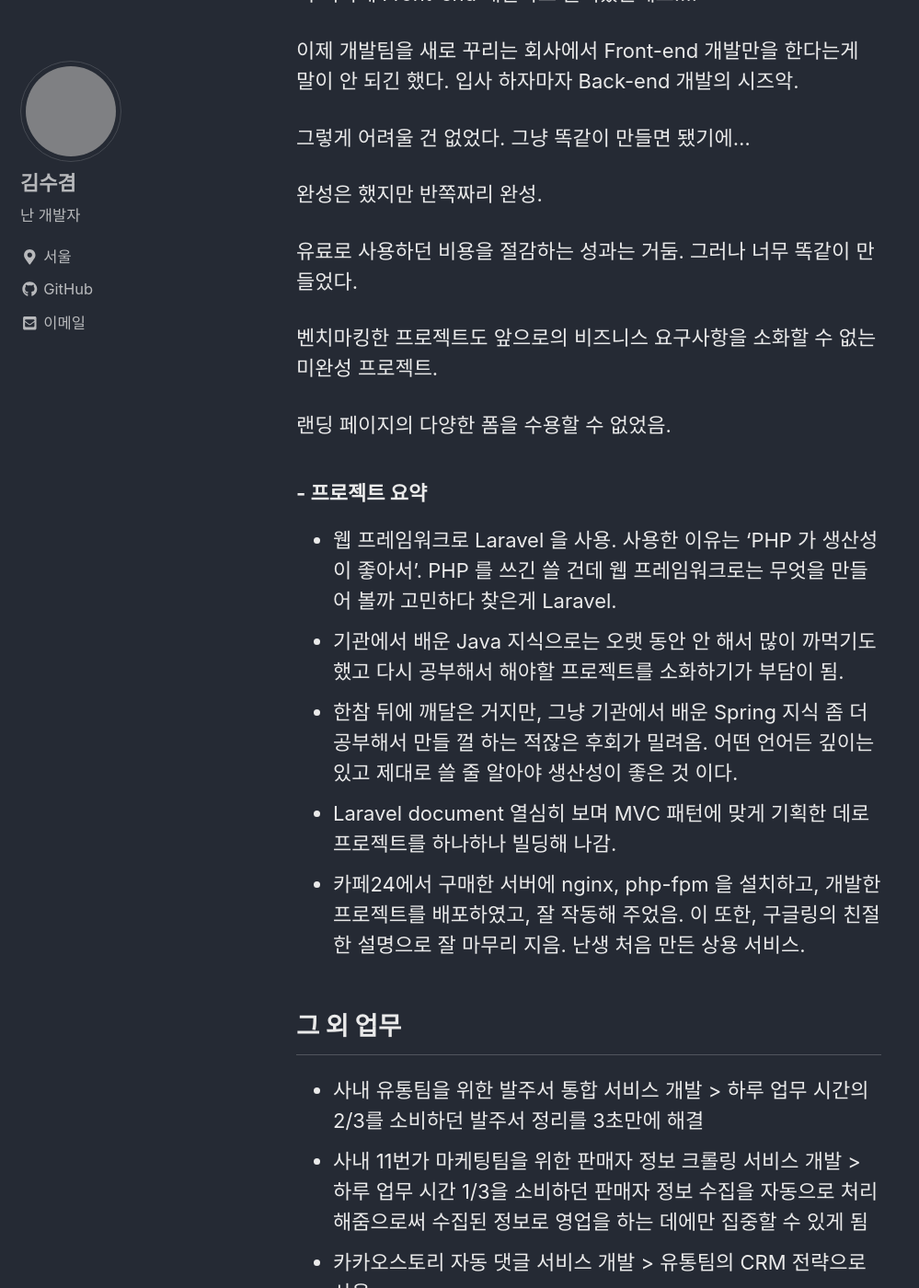
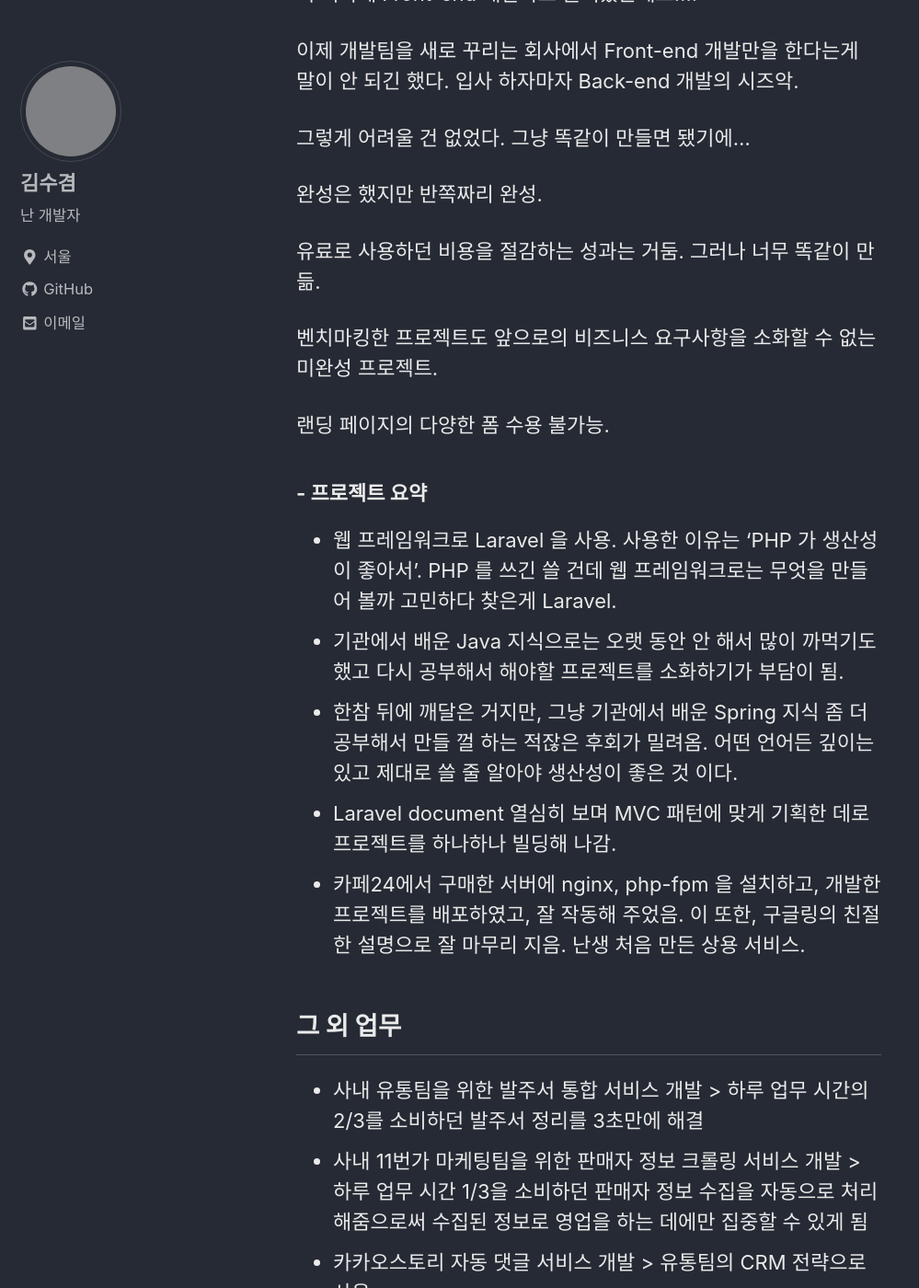
Before and after one commit to sookyeomKim/sookyeomKim.github.io, a Jekyll site: the page built from _pages/career.md, in a window 1280 px wide and 1400 px high, scrolled down 7323 px. Shown: the whole window at 92% size, without its empty margins (0-999 px from the left). Built offline with Jekyll 4.4.1, drawn with Linux system fonts in a browser that asks for light colours; cached includes are drawn as plain includes; nearby versions of some CDN libraries; some of the changed text lies outside the part shown; grey boxes are pictures that could not be loaded.

Commit message:
[add] Add career's page

```diff
--- a/_pages/career.md
+++ b/_pages/career.md
@@ -127,11 +127,11 @@ crawling server 에서 crontab 을 사용하여 크롤링하던 솔루션은 문
 
 완성은 했지만 반쪽짜리 완성.
 
-유료로 사용하던 비용을 절감하는 성과는 거둠. 그러나 너무 똑같이 만들었다.
+유료로 사용하던 비용을 절감하는 성과는 거둠. 그러나 너무 똑같이 만듦.
 
 벤치마킹한 프로젝트도 앞으로의 비즈니스 요구사항을 소화할 수 없는 미완성 프로젝트.
 
-랜딩 페이지의 다양한 폼을 수용할 수 없었음.
+랜딩 페이지의 다양한 폼 수용 불가능.
 
 ### - 프로젝트 요약
   - 웹 프레임워크로 Laravel 을 사용. 사용한 이유는 'PHP 가 생산성이 좋아서'. PHP 를 쓰긴 쓸 건데 웹 프레임워크로는 무엇을 만들어 볼까 고민하다 찾은게 Laravel.
```
Also changed, not shown: other parts of _pages/career.md (+1 -1 lines).
